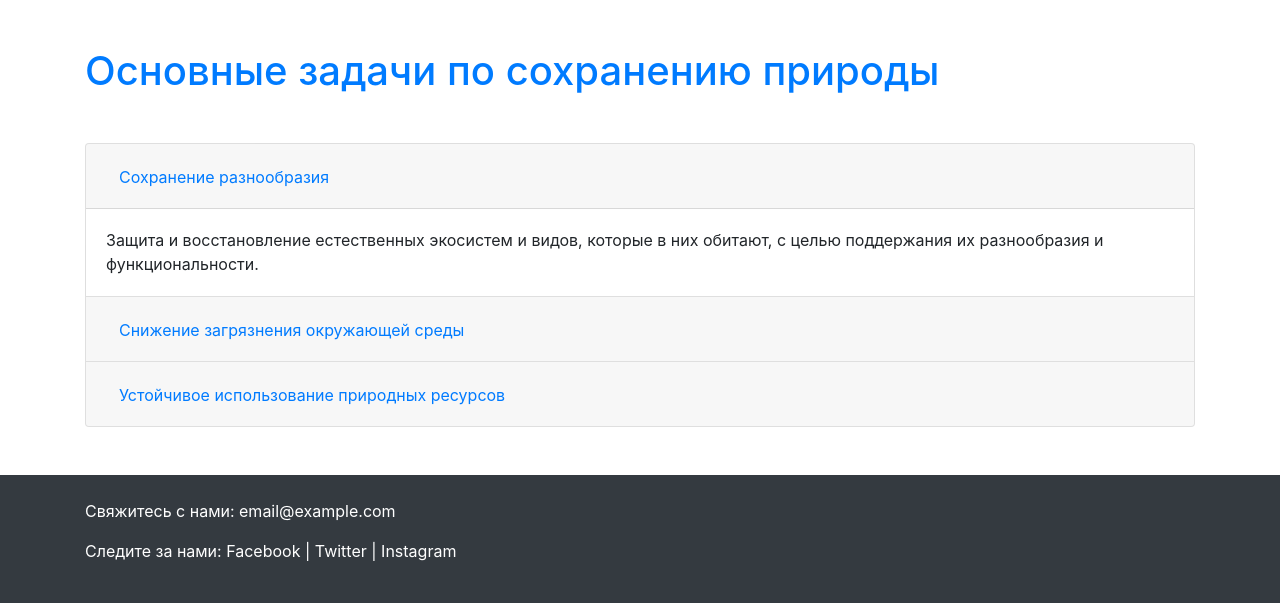
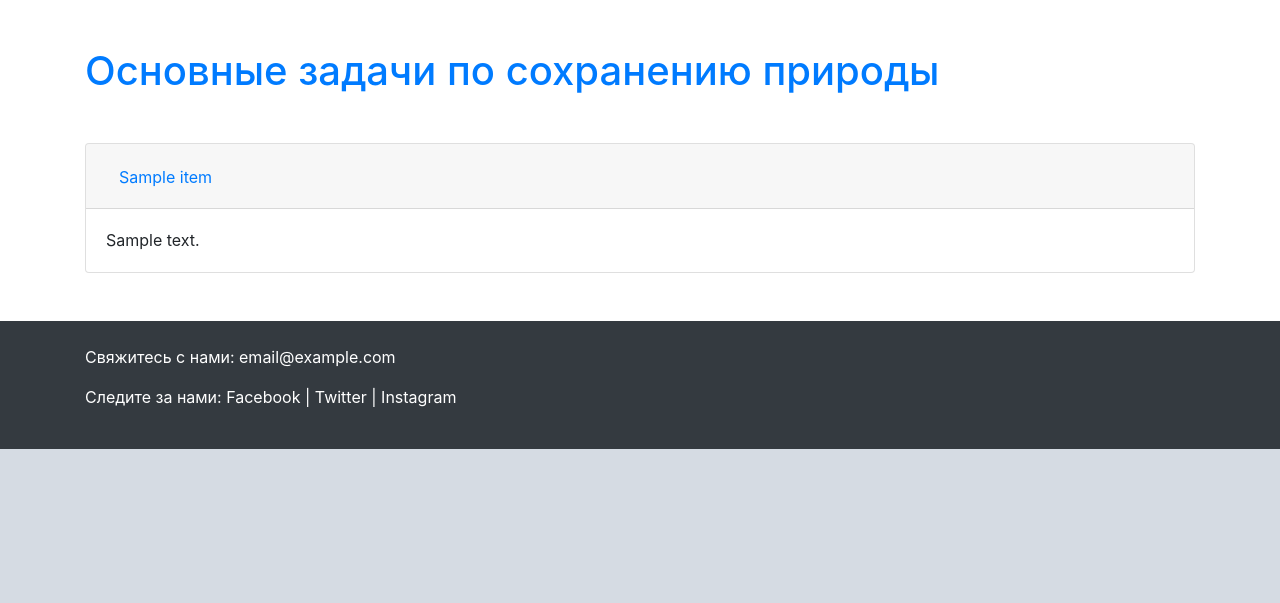
Before and after one commit to vk2012022/lessone120724flask, a Flask app: template templates/home.html in a window 1280 px wide. Shown: the part 1026-1629 px from the top of the page. After the commit the page ends 1475 px from the top, so only its background shows below. Run offline with Flask 3, Linux system fonts and the light colour scheme; the template is opened without the code that fills it: most values are stand-ins (such as "Sample title", 1, 10 or a date in 2020); some libraries are stand-ins or nearby versions.

Commit message:
add new code 170724

```diff
--- a/templates/home.html
+++ b/templates/home.html
@@ -7,20 +7,16 @@
 {% block content %}
     <div id="carouselExampleIndicators" class="carousel slide" data-ride="carousel">
         <ol class="carousel-indicators">
-            <li data-target="#carouselExampleIndicators" data-slide-to="0" class="active"></li>
-            <li data-target="#carouselExampleIndicators" data-slide-to="1"></li>
-            <li data-target="#carouselExampleIndicators" data-slide-to="2"></li>
+            {% for i in range(images|length) %}
+                <li data-target="#carouselExampleIndicators" data-slide-to="{{ i }}" class="{% if i == 0 %}active{% endif %}"></li>
+            {% endfor %}
         </ol>
         <div class="carousel-inner">
-            <div class="carousel-item active">
-                <img src="../static/image/img_6.png" class="d-block w-100" alt="Первое изображение">
+            {% for image in images %}
+                <div class="carousel-item {% if loop.index == 1 %}active{% endif %}">
+                    <img src="{{ image }}" class="d-block w-100" alt="Изображение {{ loop.index }}">
                 </div>
-            <div class="carousel-item">
-                <img src="../static/image/img_7.png" class="d-block w-100" alt="Второе изображение">
-            </div>
-            <div class="carousel-item">
-                <img src="../static/image/img_8.png" class="d-block w-100" alt="Третье изображение">
-            </div>
+            {% endfor %}
         </div>
         <a class="carousel-control-prev" href="#carouselExampleIndicators" role="button" data-slide="prev">
             <span class="carousel-control-prev-icon" aria-hidden="true"></span>
@@ -35,48 +31,21 @@
     <h1 class="mt-5 text-primary">Основные задачи по сохранению природы</h1>
 
     <div class="accordion mt-5" id="accordionExample">
+        {% for item in accordion_items %}
             <div class="card">
-            <div class="card-header" id="headingOne">
+                <div class="card-header" id="heading{{ loop.index }}">
                     <h2 class="mb-0">
-                    <button class="btn btn-link" type="button" data-toggle="collapse" data-target="#collapseOne" aria-expanded="true" aria-controls="collapseOne">
-                        Сохранение разнообразия
+                        <button class="btn btn-link {% if not loop.first %}collapsed{% endif %}" type="button" data-toggle="collapse" data-target="#collapse{{ loop.index }}" aria-expanded="{% if loop.first %}true{% else %}false{% endif %}" aria-controls="collapse{{ loop.index }}">
+                            {{ item.title }}
                         </button>
                     </h2>
                 </div>
-
-            <div id="collapseOne" class="collapse show" aria-labelledby="headingOne" data-parent="#accordionExample">
+                <div id="collapse{{ loop.index }}" class="collapse {% if loop.first %}show{% endif %}" aria-labelledby="heading{{ loop.index }}" data-parent="#accordionExample">
                     <div class="card-body">
-                    Защита и восстановление естественных экосистем и видов, которые в них обитают, с целью поддержания их разнообразия и функциональности.
+                        {{ item.content }}
                     </div>
                 </div>
             </div>
-        <div class="card">
-            <div class="card-header" id="headingTwo">
-                <h2 class="mb-0">
-                    <button class="btn btn-link collapsed" type="button" data-toggle="collapse" data-target="#collapseTwo" aria-expanded="false" aria-controls="collapseTwo">
-                        Снижение загрязнения окружающей среды
-                    </button>
-                </h2>
-            </div>
-            <div id="collapseTwo" class="collapse" aria-labelledby="headingTwo" data-parent="#accordionExample">
-                <div class="card-body">
-                    Борьба с выбросами вредных веществ в воздух, воду и почву, а также управление отходами для уменьшения их воздействия на природу.
-                </div>
-            </div>
-        </div>
-        <div class="card">
-            <div class="card-header" id="headingThree">
-                <h2 class="mb-0">
-                    <button class="btn btn-link collapsed" type="button" data-toggle="collapse" data-target="#collapseThree" aria-expanded="false" aria-controls="collapseThree">
-                        Устойчивое использование природных ресурсов
-                    </button>
-                </h2>
-            </div>
-            <div id="collapseThree" class="collapse" aria-labelledby="headingThree" data-parent="#accordionExample">
-                <div class="card-body">
-                  Рациональное и ответственное использование природных ресурсов, таких как вода, древесина и полезные ископаемые, для обеспечения их доступности для будущих поколений и минимизации разрушения окружающей среды.
-                </div>
-            </div>
-        </div>
+        {% endfor %}
     </div>
 {% endblock %}
```
Also changed, not shown: app1.py (+38 -2 lines), templates/about.html (+9 -25 lines). Lines whose indentation alone changed are shown as unchanged.
